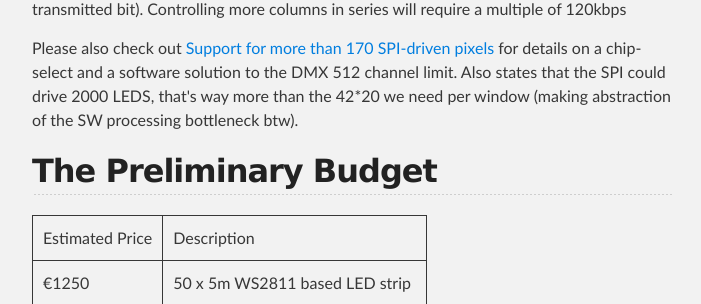
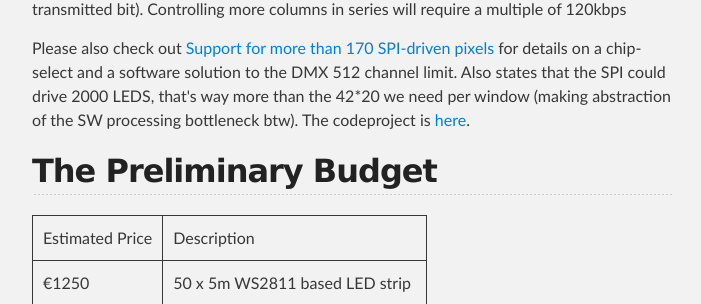
Before and after one commit to area3001/area3001.github.io, a Jekyll site: the page built from projects/video_window/index.html, in a window 1280 px wide and 900 px high, scrolled down 1633 px. Shown: the part 222-526 px from the top of the window, without its empty margins (288-989 px from the left). Built offline with Jekyll 4.4.1, drawn with Linux system fonts in a browser that asks for light colours; Markdown is read by kramdown in place of the engine named in the settings.

Commit message:
Added the ola spi for more than 170 leds project to the math section.

```diff
--- a/projects/video_window/index.html
+++ b/projects/video_window/index.html
@@ -72,8 +72,9 @@
 <p>7 times 1.4m wide columns with 42 LEDs requiring 3 bytes per LED = 126 bytes or 1008 bits.
 If we want 20 fps we will need 40kbps which translates to an IO speed of approximately 120kbps per column (as the driver does 3 I/O operations for each transmitted bit). Controlling more columns in series will require a multiple of 120kbps
 </p>
-<p> Please also check out <a href="https://groups.google.com/forum/#!topic/open-lighting/QujGTIu3ihQ">Support for more than 170 SPI-driven pixels</a> for details on a chip-select and a software solution to the DMX 512 channel limit. Also states that the SPI could drive 2000 LEDS, that's way more than the 42*20 we need per window (making abstraction of the SW processing bottleneck btw).
+<p> Please also check out <a href="https://groups.google.com/forum/#!topic/open-lighting/QujGTIu3ihQ">Support for more than 170 SPI-driven pixels</a> for details on a chip-select and a software solution to the DMX 512 channel limit. Also states that the SPI could drive 2000 LEDS, that's way more than the 42*20 we need per window (making abstraction of the SW processing bottleneck btw). The codeproject is <a href="https://code.google.com/r/hypher-spimux/source/list">here</a>.
 </p>
+
 
 
 <h2>The Preliminary Budget </h2>
```
